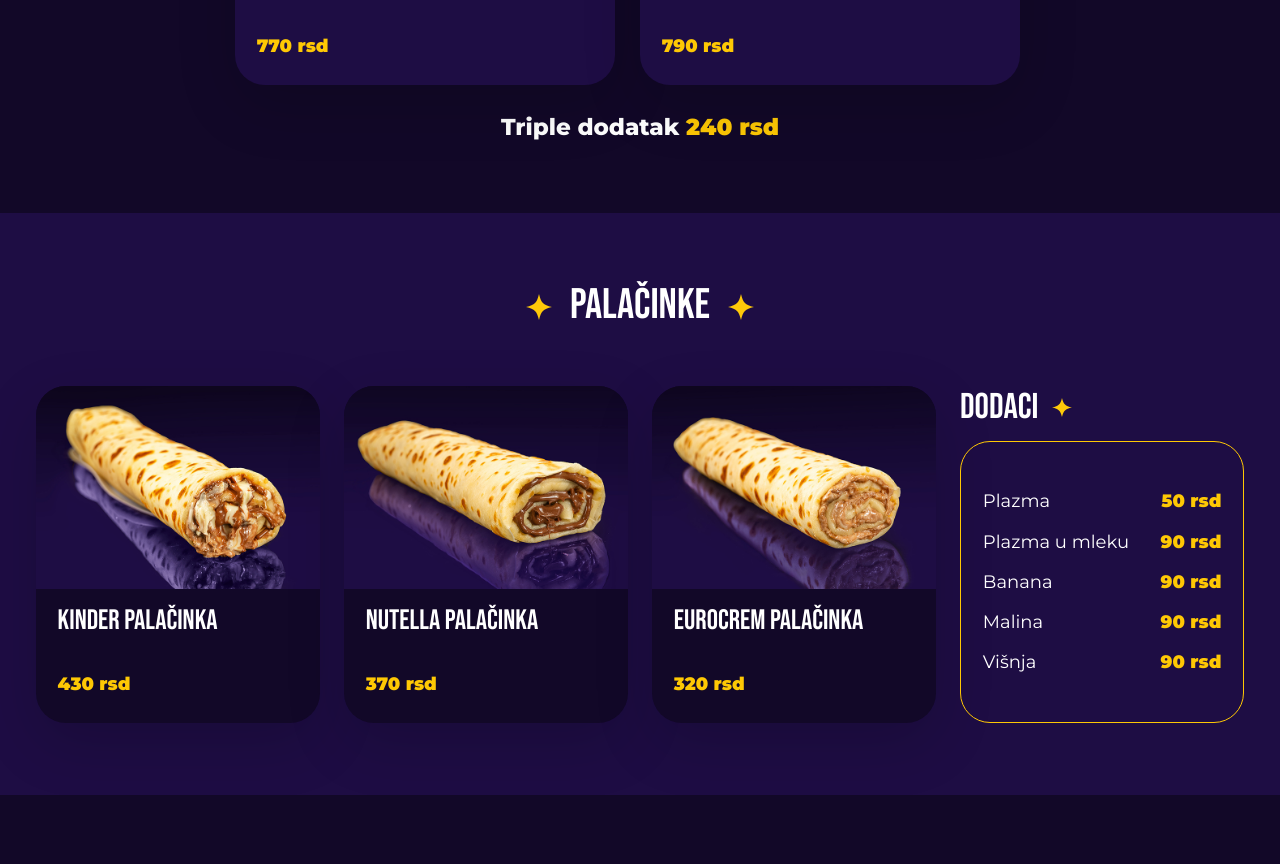
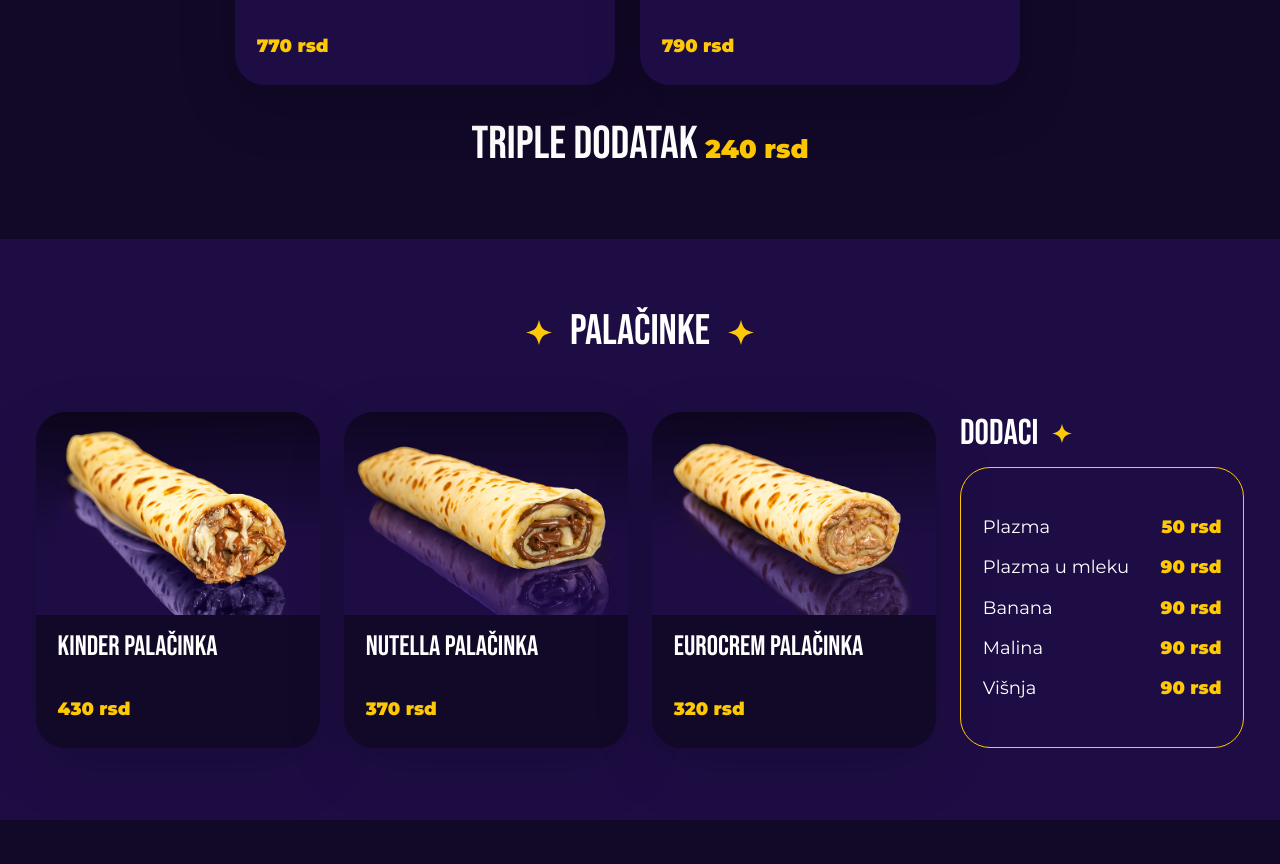
Before and after one commit to urosjovovic/favola, a plain HTML site: page index.html in a window 1280 px wide. Shown: the part 5137-6001 px from the top of the page. Drawn offline with Linux system fonts and the light colour scheme; some packages are replaced by stand-ins of ours.

Commit message:
stilizovanje triple dodatak dela

```diff
--- a/styles.css
+++ b/styles.css
@@ -578,16 +578,22 @@ h3 {
 
 .menu-note {
   width: min(var(--max), 100%);
-  margin: 28px auto 0;
+  margin: 38px auto 0;
   color: var(--white);
-  font-size: clamp(22px, 1.8vw, 34px);
-  font-weight: 800;
+  font-family: "Bebas Neue", Impact, sans-serif;
+  font-size: clamp(42px, 3.6vw, 68px);
+  font-weight: 400;
+  line-height: 0.95;
   text-align: center;
+  text-transform: uppercase;
 }
 
 .menu-note strong {
   color: var(--yellow);
+  font-family: "Montserrat", Arial, sans-serif;
+  font-size: clamp(24px, 2vw, 38px);
   font-weight: 900;
+  text-transform: none;
 }
 
 .pancake-section {
```
